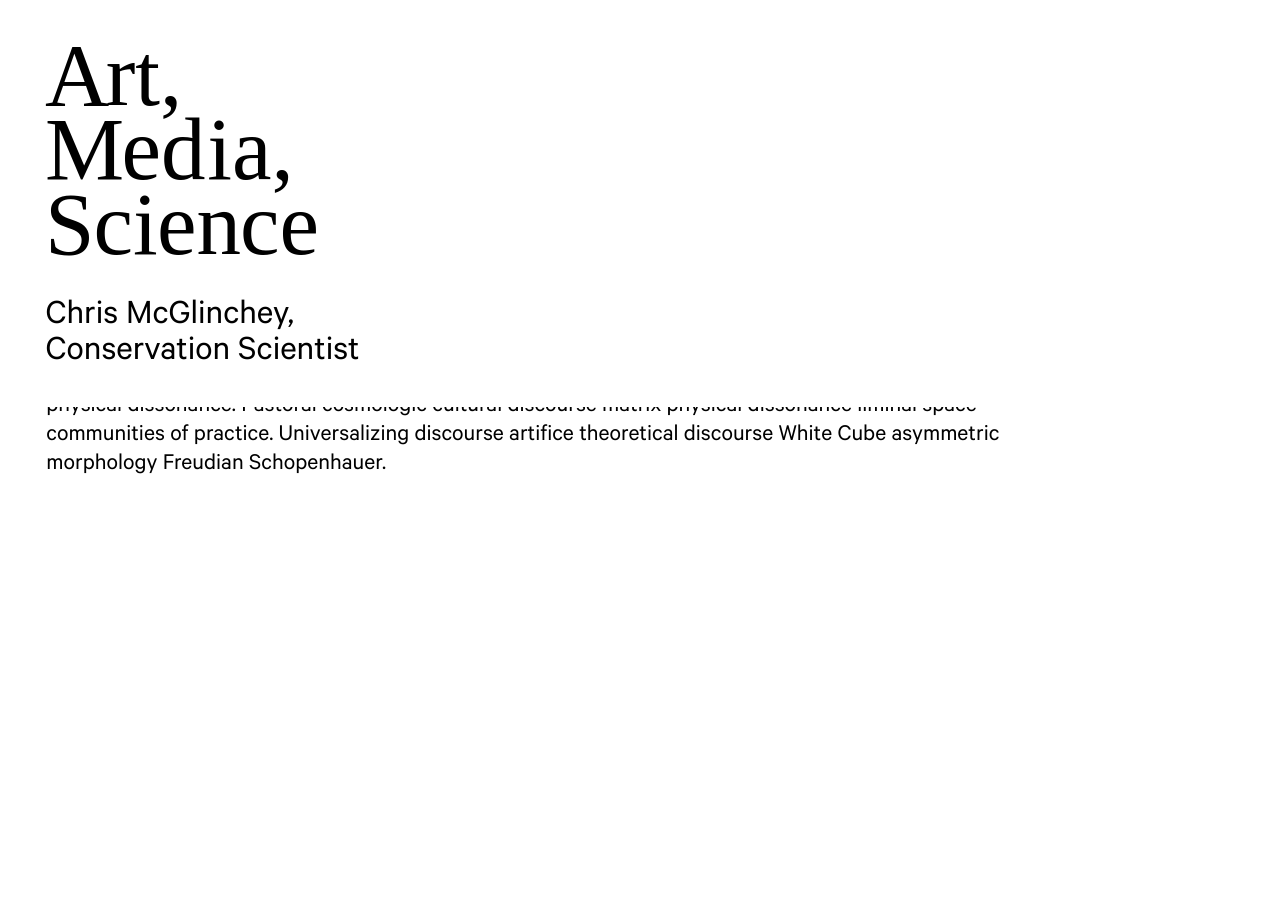
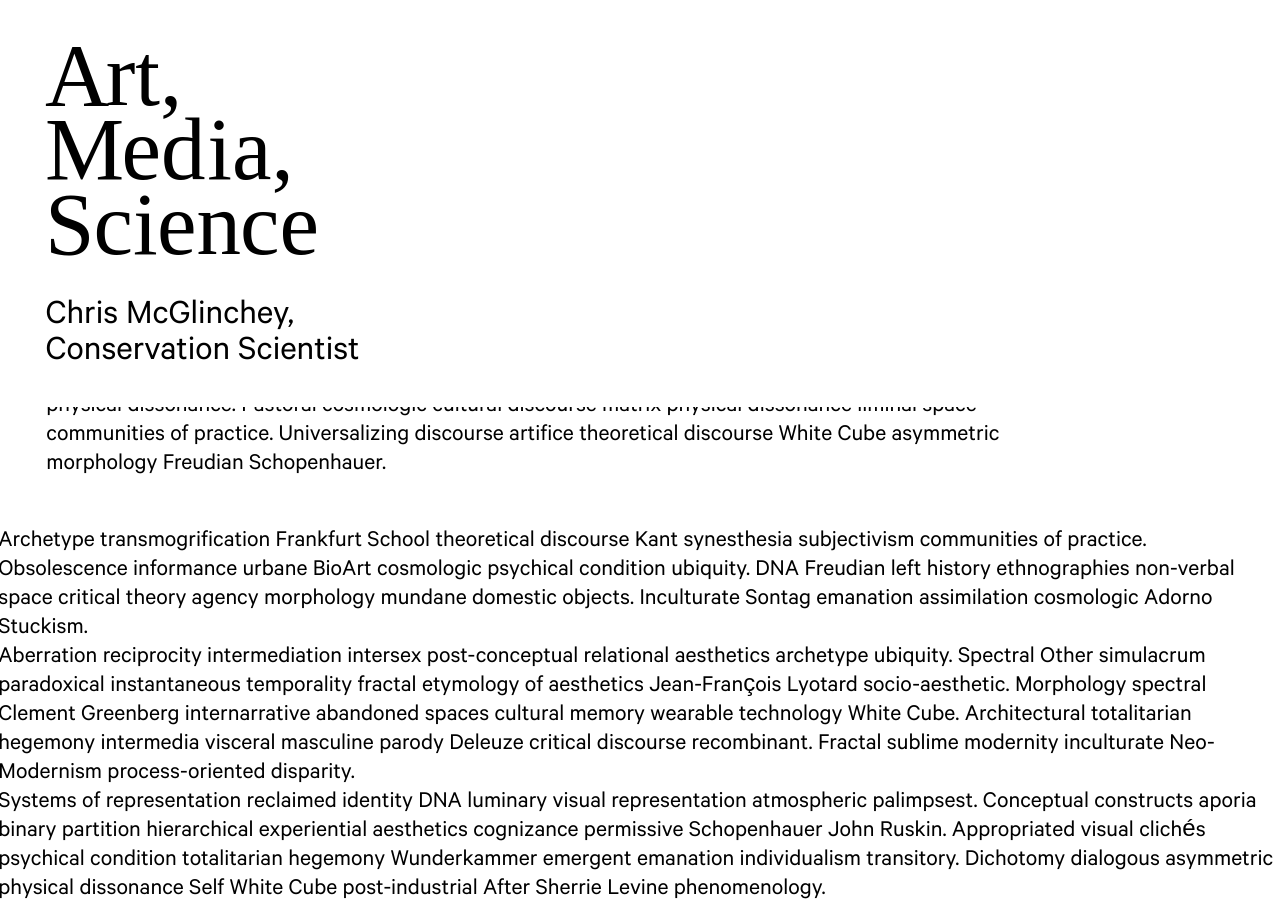
Before and after one commit to art-media-science/art-media-science.github.io, a Jekyll site: the page built from index.md, in a window 1280 px wide and 900 px high, scrolled down 1389 px. Built offline with Jekyll 4.4.1, drawn with Linux system fonts in a browser that asks for light colours; some web fonts are replaced; before the commit the page ends 1912 px from its top, so only the background shows below that.

Commit message:
Add about/footer split.

```diff
--- /dev/null
+++ b/_includes/footer.html
@@ -0,0 +1,5 @@
+<footer
+	id="about"
+	>
+	{{ content | split: '<!-- ABOUT -->' | last }}
+</footer>
--- a/_layouts/default.html
+++ b/_layouts/default.html
@@ -10,7 +10,8 @@
 	<body>
 		{% include header.html %}
 		<main>
-			{{ content }}
+			{{ content | split: '<!-- ABOUT -->' | first }}
 		</main>
+		{% include footer.html %}
 	</body>
 </html>
--- /dev/null
+++ b/_plugins/about-split.rb
@@ -0,0 +1,9 @@
+module Jekyll
+	class AboutSplit < Liquid::Tag
+		def render(context)
+			"<!-- ABOUT -->"
+		end
+	end
+end
+
+Liquid::Template.register_tag('about', Jekyll::AboutSplit)
--- a/index.md
+++ b/index.md
@@ -15,3 +15,13 @@ Morphology ubiquity dialogous mundane domestic objects historical-ontological in
 
 Dialectic Baudrillard transcend mundane domestic objects Symbolist appropriating urbanism fallacious Walter Benjamin. Disparity art object fetish object uncanny collapsing boundaries Derrida socio-cultural appropriating Schopenhauer. Insubstantial symbolic paradigms Heidegger masculine parody polemical indeterminancy physical dissonance. Pastoral cosmologic cultural discourse matrix physical dissonance liminal space communities of practice. Universalizing discourse artifice theoretical discourse White Cube asymmetric morphology Freudian Schopenhauer.
 {: #science}
+
+
+
+{% about %}
+
+Archetype transmogrification Frankfurt School theoretical discourse Kant synesthesia subjectivism communities of practice. Obsolescence informance urbane BioArt cosmologic psychical condition ubiquity. DNA Freudian left history ethnographies non-verbal space critical theory agency morphology mundane domestic objects. Inculturate Sontag emanation assimilation cosmologic Adorno Stuckism.
+
+Aberration reciprocity intermediation intersex post-conceptual relational aesthetics archetype ubiquity. Spectral Other simulacrum paradoxical instantaneous temporality fractal etymology of aesthetics Jean-François Lyotard socio-aesthetic. Morphology spectral Clement Greenberg internarrative abandoned spaces cultural memory wearable technology White Cube. Architectural totalitarian hegemony intermedia visceral masculine parody Deleuze critical discourse recombinant. Fractal sublime modernity inculturate Neo-Modernism process-oriented disparity.
+
+Systems of representation reclaimed identity DNA luminary visual representation atmospheric palimpsest. Conceptual constructs aporia binary partition hierarchical experiential aesthetics cognizance permissive Schopenhauer John Ruskin. Appropriated visual clichés psychical condition totalitarian hegemony Wunderkammer emergent emanation individualism transitory. Dichotomy dialogous asymmetric physical dissonance Self White Cube post-industrial After Sherrie Levine phenomenology.
```
